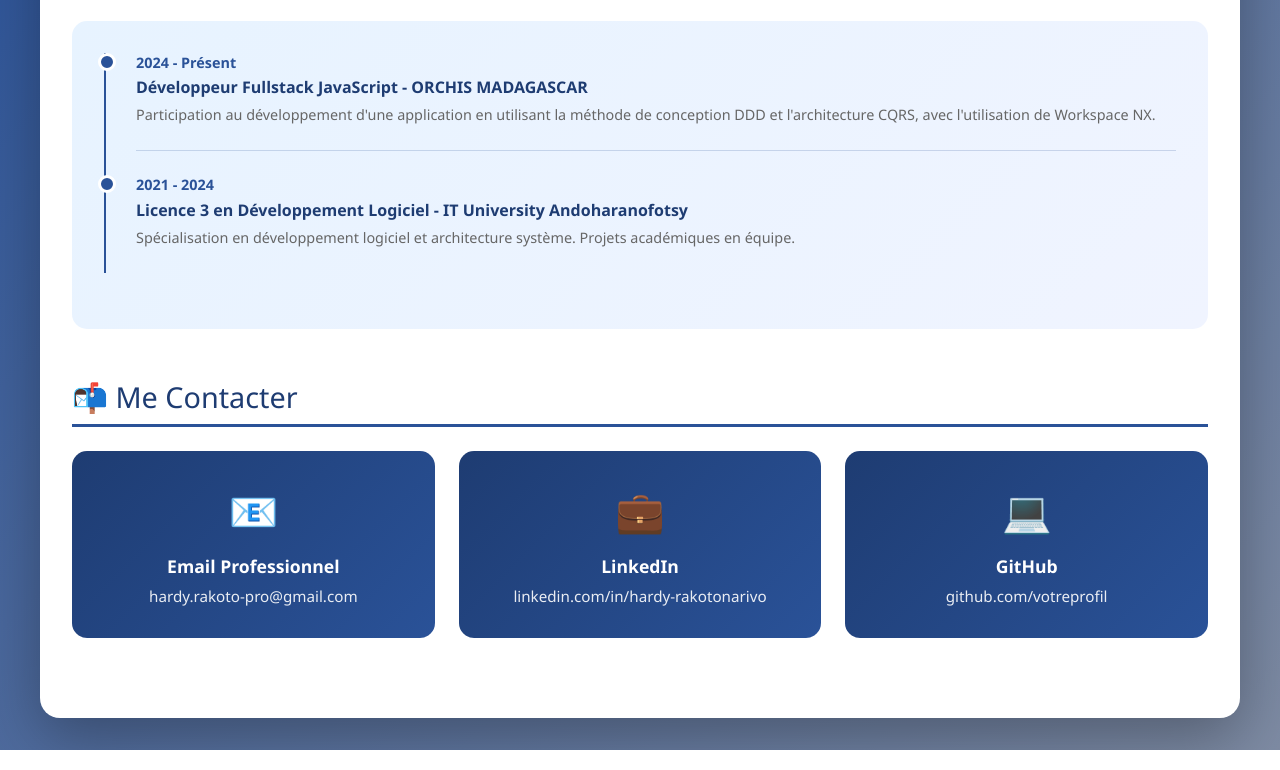
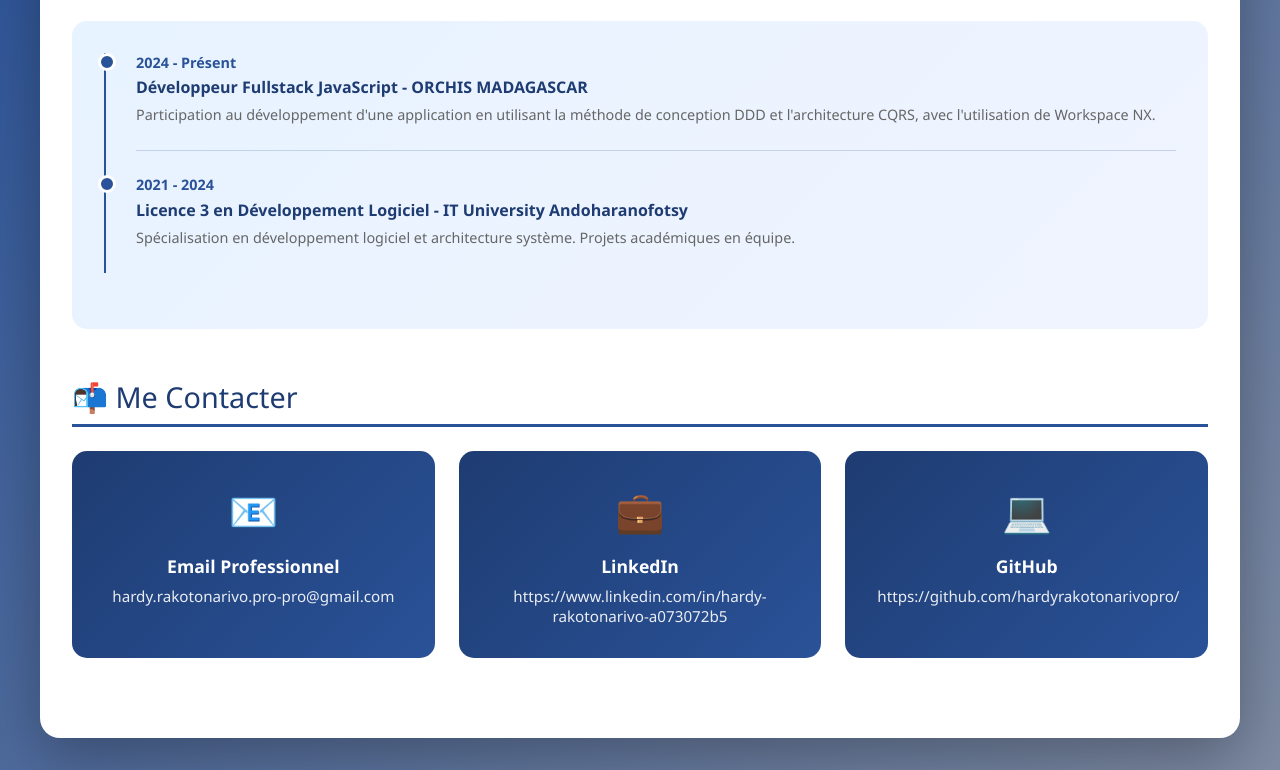
Before and after one commit to hardyrakotonarivopro/portfolio-pro, a plain HTML site: page index.html in a window 1280 px wide. Shown: the part 2412-3182 px from the top of the page. Drawn offline with Linux system fonts and the light colour scheme.

Commit message:
Initial commit

```diff
--- a/index.html
+++ b/index.html
@@ -663,17 +663,17 @@
                     <a href="mailto:hardy.rakoto-pro@gmail.com" class="contact-card">
                         <div class="icon">📧</div>
                         <h3>Email Professionnel</h3>
-                        <p>hardy.rakoto-pro@gmail.com</p>
+                        <p>hardy.rakotonarivo.pro-pro@gmail.com</p>
                     </a>
                     <a href="https://www.linkedin.com/in/hardy-rakotonarivo-a073072b5" target="_blank" class="contact-card">
                         <div class="icon">💼</div>
                         <h3>LinkedIn</h3>
-                        <p>linkedin.com/in/hardy-rakotonarivo</p>
+                        <p>https://www.linkedin.com/in/hardy-rakotonarivo-a073072b5</p>
                     </a>
-                    <a href="https://github.com/votreprofil" target="_blank" class="contact-card">
+                    <a href="https://github.com/hardyrakotonarivopro/" target="_blank" class="contact-card">
                         <div class="icon">💻</div>
                         <h3>GitHub</h3>
-                        <p>github.com/votreprofil</p>
+                        <p>https://github.com/hardyrakotonarivopro/</p>
                     </a>
                 </div>
             </div>
```
